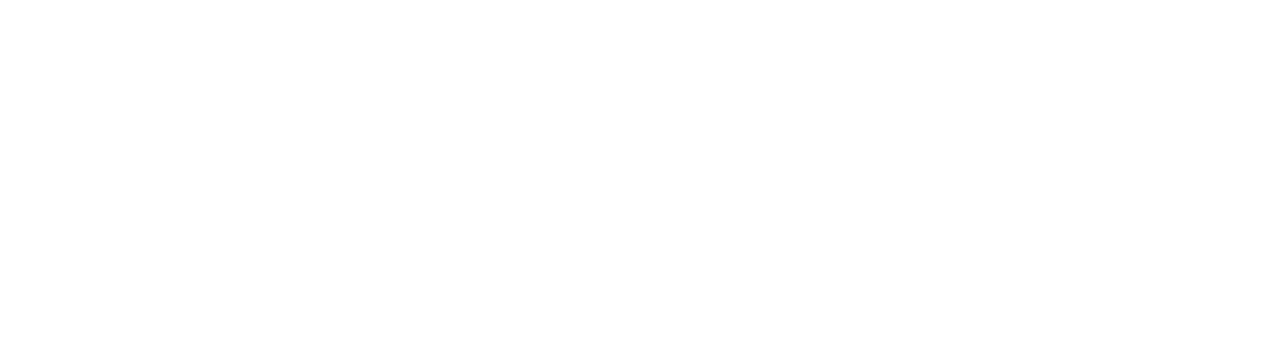
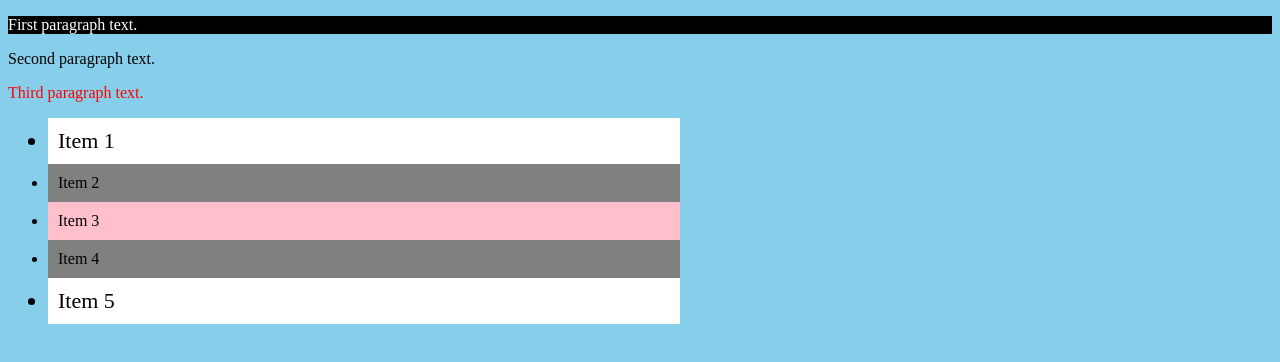
Before and after one commit to acciojob/pseudo-classes-arnavsharma78, a website: page main.html in a window 1280 px wide. Drawn offline with Linux system fonts and the light colour scheme.

Commit message:
created a submission

```diff
--- a/main.html
+++ b/main.html
@@ -4,10 +4,60 @@
 
 <head>
 	<link rel="stylesheet" href="styles.css">
+	<style>
+        :root {
+            background-color: rgb(135, 206, 235);
+        }
+
+        article p:first-child {
+            color: white;
+            background-color: black;
+        }
+
+        article p:nth-child(2) {
+            color: initial;
+        }
+
+        article p:last-child {
+            color: red;
+        }
+
+        ul li {
+            background-color: gray;
+            width: 50%;
+            padding: 10px;
+        }
+
+        ul li:nth-child(odd) {
+            background-color: white;
+        }
+
+        ul li:first-child,
+        ul li:last-child {
+            font-size: 22px;
+        }
+
+        ul li:nth-last-child(3) {
+            background-color: pink;
+        }
+    </style>
 </head>
 
 <body>
 	<!-- the entire body must be written by student -->
+	<article>
+        <p>First paragraph text.</p>
+        <p>Second paragraph text.</p>
+        <p>Third paragraph text.</p>
+    </article>
+
+    <ul>
+        <li>Item 1</li>
+        <li>Item 2</li>
+        <li>Item 3</li>
+        <li>Item 4</li>
+        <li>Item 5</li>
+    </ul>
     <script type="text/javascript" src="./script.js">
 </script>
 
```
